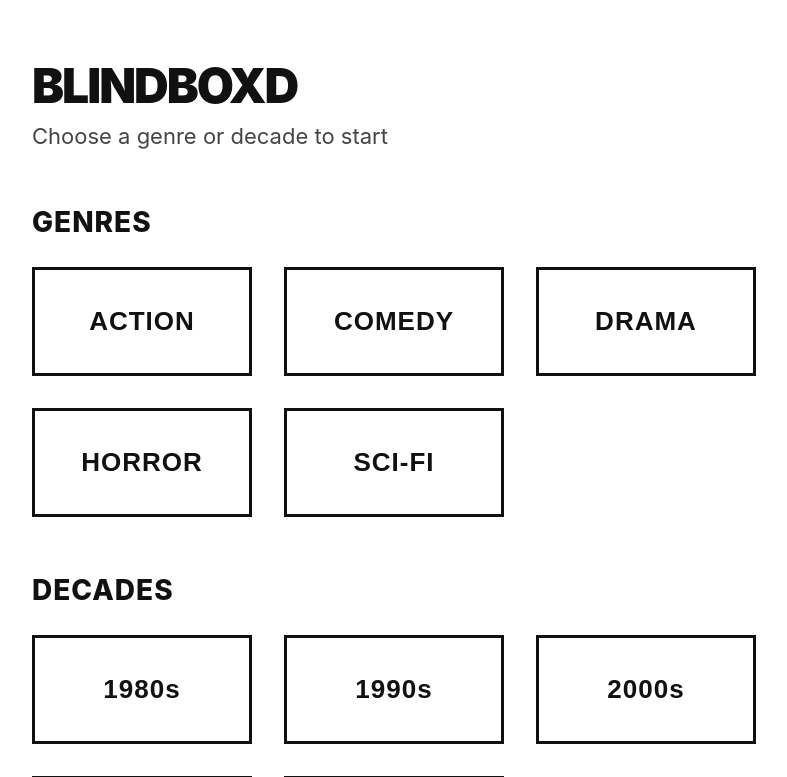
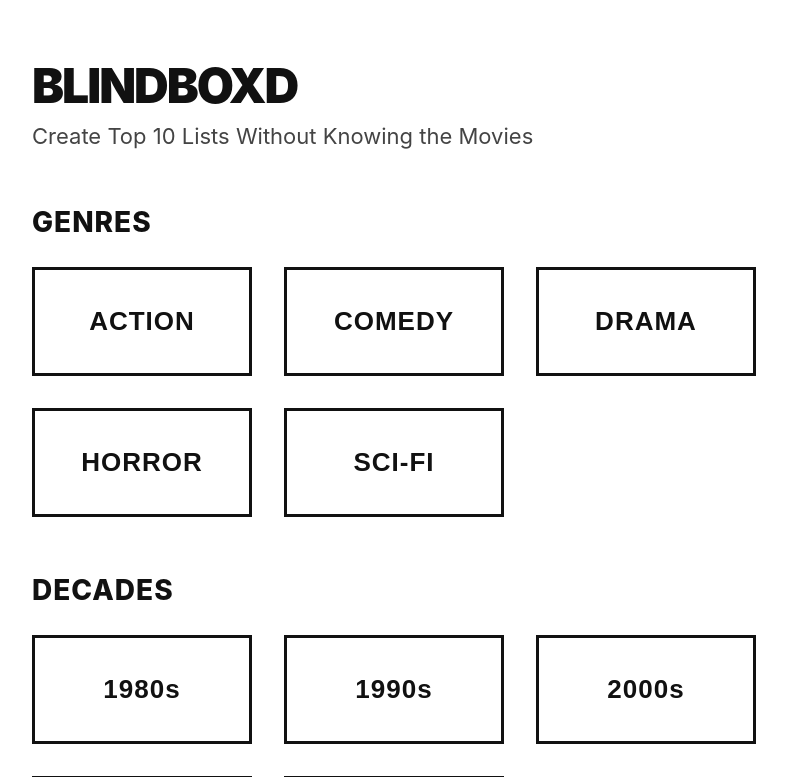
Before and after one commit to iandeborja/blindboxd, a React (Vite) app: page / in a window 1280 px wide. Shown: the top 777 px of the page, without its empty margins (158-945 px from the left). Built offline with nearby package versions, Linux system fonts and the light colour scheme.

Commit message:
Update CategorySelection.jsx

```diff
--- a/src/CategorySelection.jsx
+++ b/src/CategorySelection.jsx
@@ -38,7 +38,7 @@ export default function CategorySelection({ onCategorySelect }) {
           marginTop: 8,
           display: 'block',
         }}>
-          Choose a genre or decade to start
+          Create Top 10 Lists Without Knowing the Movies
         </span>
       </nav>
       <main style={{
```
